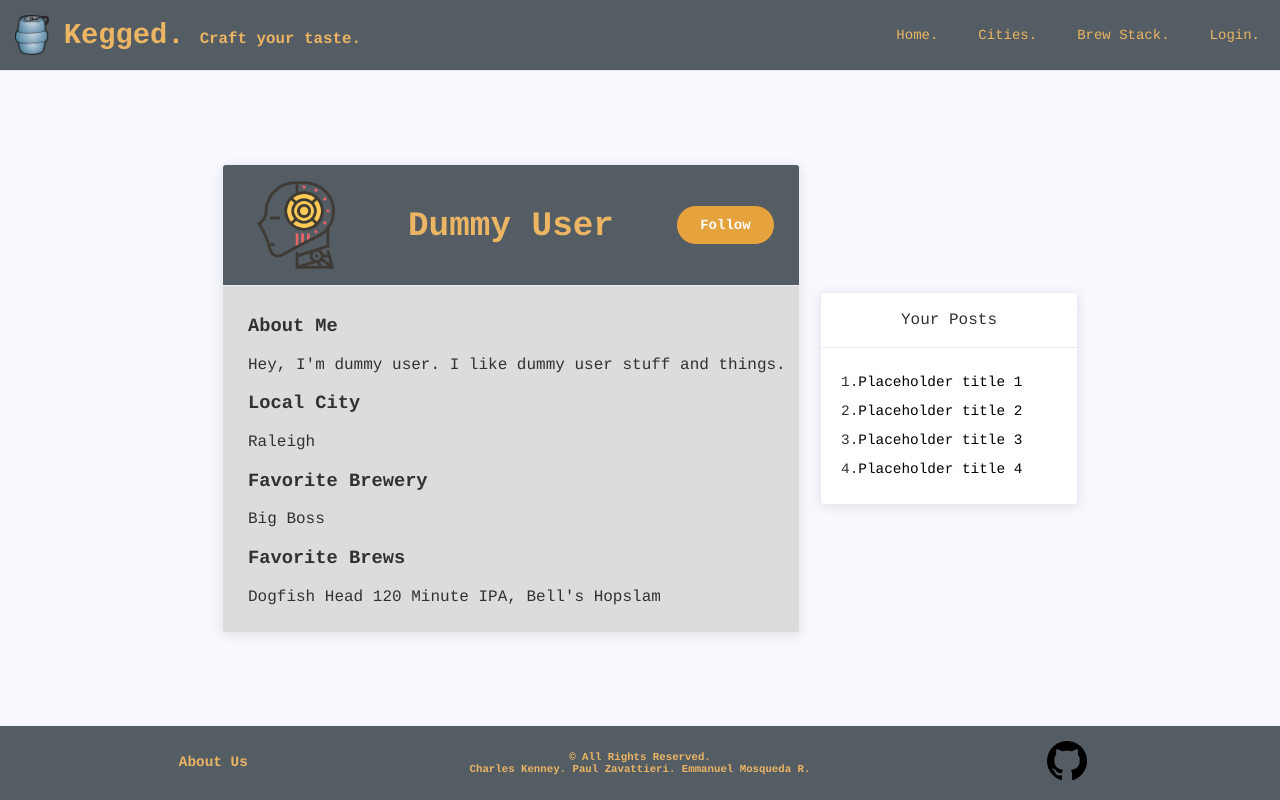
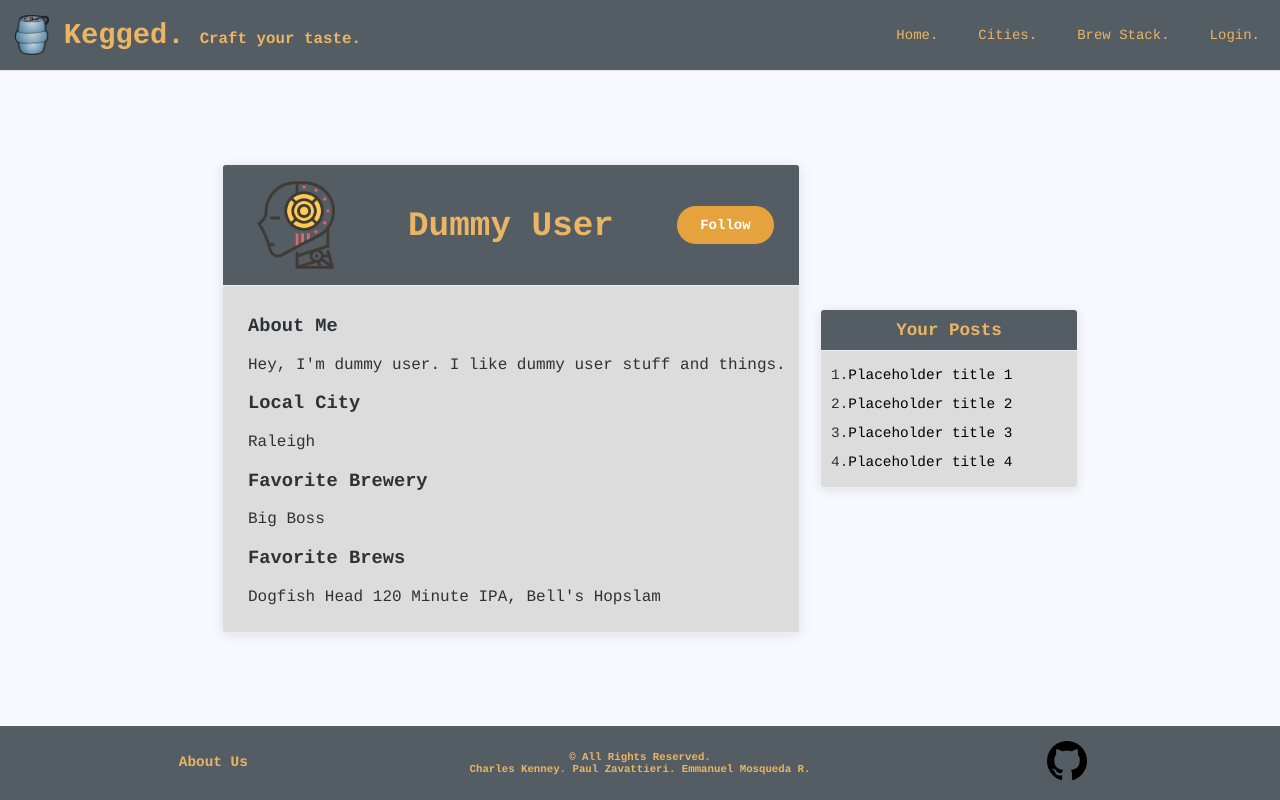
Before and after one commit to kegged/client, a Nuxt app: page /profile in a window 1280 px wide. Built offline with nearby package versions, Linux system fonts and the light colour scheme.

Commit message:
edit to drop down

```diff
--- a/components/Header.vue
+++ b/components/Header.vue
@@ -30,13 +30,20 @@
             size="small"
           >
             <span class="drop-down-logout">
-              <img src="/paul-z2.jpeg" class="profile-header-img"/>
+              <img src="/head.png" class="profile-header-img"/>
               <i class="el-icon-arrow-down el-icon--right"/>
             </span>
             <el-dropdown-menu
               slot="dropdown"
               class="dropdown"
             >
+              <el-dropdown-item
+                command="goToProfile"
+                class="logout-links"
+                id="logout"
+              >
+                Profile
+              </el-dropdown-item>
               <el-dropdown-item
                 command="logout"
                 class="logout-links"
@@ -62,7 +69,11 @@ export default {
     handleCommand(cmd) {
       console.log(cmd)
       this[cmd]()
+    },
+    goToProfile() {
+      this.$router.push('/profile')
     }
+
   },
   computed: {
     ...mapGetters(['isAuthenticated']),
--- a/pages/profile.vue
+++ b/pages/profile.vue
@@ -95,7 +95,7 @@ export default {
 	font-size: 1.3em;
 }
 
-.profile-info-root .el-card__header {
+.profile-info-root .el-card__header, .link-to-posts-root .el-card__header {
   padding-top: 10px;
   padding-bottom: 10px;
   color: #ebb563;
@@ -104,7 +104,7 @@ export default {
   font-size: 1.1em;
 }
 
-.profile-info-root .el-card__body {
+.profile-info-root .el-card__body, .link-to-posts-root .el-card__body {
   background-color: #DCDCDC;
   padding: 10px;
 }
```
